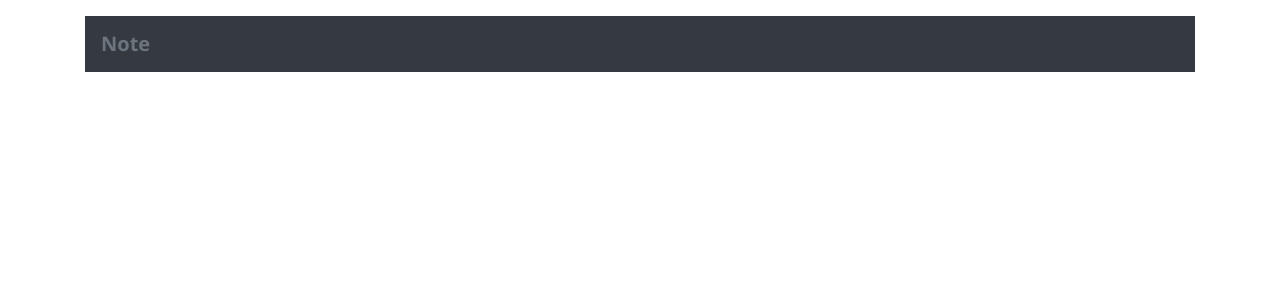
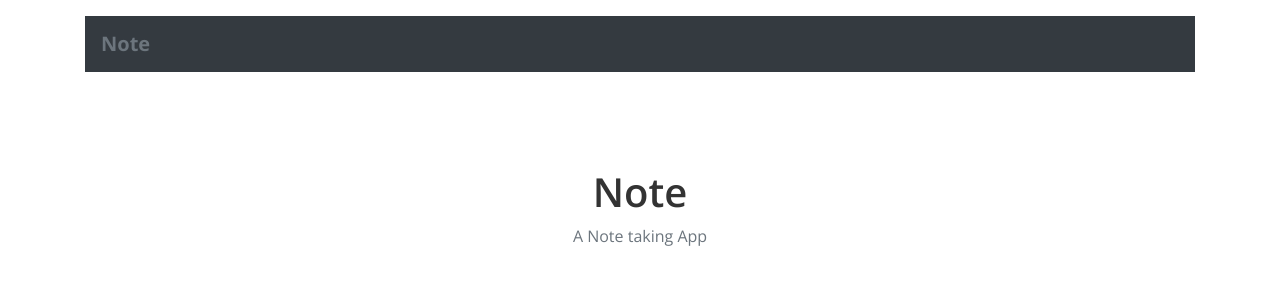
Before and after one commit to Eozef/serverless-stack-client, a React (Create React App) app: page / in a window 1280 px wide. Shown: the top 300 px of the page. Built offline with nearby package versions, Linux system fonts and the light colour scheme.

Commit message:
Add the Home container, Set up the Routes

```diff
--- a/public/index.html
+++ b/public/index.html
@@ -3,7 +3,7 @@
   <head>
     <meta charset="utf-8" />
     <meta name="viewport" content="width=device-width, initial-scale=1" />
-    <meta name="description" content="A simple note taking app" />
+    <meta name="description" content="A Note taking App" />
     <meta name="theme-color" content="#ffffff" / />
     <link
       rel="apple-touch-icon"
--- a/src/App.js
+++ b/src/App.js
@@ -1,4 +1,5 @@
 import React from "react";
+import Routes from "./Routes";
 import Navbar from "react-bootstrap/Navbar";
 import "./App.css";
 
@@ -11,6 +12,7 @@ function App() {
         </Navbar.Brand>
         <Navbar.Toggle />
       </Navbar>
+      <Routes />
     </div>
   );
 }
--- /dev/null
+++ b/src/Routes.js
@@ -0,0 +1,13 @@
+import React from "react";
+import { Route, Switch } from "react-router-dom";
+import Home from "./containers/Home";
+
+export default function Routes() {
+  return (
+    <Switch>
+      <Route exact path="/">
+        <Home />
+      </Route>
+    </Switch>
+  );
+}
--- /dev/null
+++ b/src/containers/Home.css
@@ -0,0 +1,9 @@
+.Home .lander {
+  padding: 80px 0;
+  text-align: center;
+}
+
+.Home .lander h1 {
+  font-family: "Open Sans", sans-serif;
+  font-weight: 600;
+}
--- /dev/null
+++ b/src/containers/Home.js
@@ -0,0 +1,13 @@
+import React from "react";
+import "./Home.css";
+
+export default function Home() {
+  return (
+    <div className="Home">
+      <div className="lander">
+        <h1>Note</h1>
+        <p className="text-muted">A Note taking App</p>
+      </div>
+    </div>
+  );
+}
```
Also changed, not shown: 1 other file (tests, documents, lock files or other folders).
